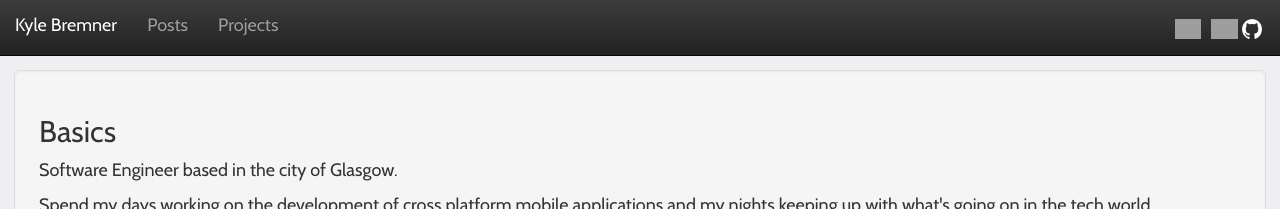
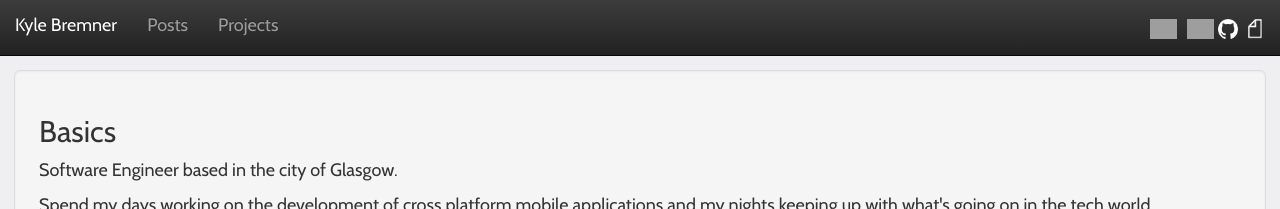
Before and after one commit to kbremner/kbremner.github.io, a Jekyll site: the page built from index.html, in a window 1280 px wide. Shown: the top 209 px of the page. Built offline with Jekyll 4.4.1, drawn with Linux system fonts in a browser that asks for light colours; nearby versions of some CDN libraries; comment, search, counter and statistics services are not loaded; grey boxes are pictures that could not be loaded.

Commit message:
added CV icon

```diff
--- a/_config.yml
+++ b/_config.yml
@@ -1,3 +1,4 @@
 name: Kyle Bremner
 email: contact@kbremner.com
+cv: http://cvmkr.com/UJM4
 timezone: Europe/London
--- a/_includes/github.html
+++ /dev/null
@@ -1 +0,0 @@
-<a href="https://github.com/kbremner" target="_blank"><img src="/images/GitHub-Mark-Inverted-32px.png" height="20" alt="View my profile"></a>
--- a/_includes/linkedin.html
+++ /dev/null
@@ -1 +0,0 @@
-<a href="http://uk.linkedin.com/in/kylebremner" target="_blank"><img src="http://s.c.lnkd.licdn.com/scds/common/u/img/webpromo/btn_in_20x15.png" height="20" alt="View my profile"></a>
--- a/_includes/twitter.html
+++ /dev/null
@@ -1 +0,0 @@
-<a href="https://twitter.com/_kbremner" target="_blank"><img src="https://g.twimg.com/Twitter_logo_blue.png" height="20" style="margin-right:6px;" alt="View my profile"></a>
--- a/_layouts/default.html
+++ b/_layouts/default.html
@@ -51,9 +51,18 @@
             <li><a href="/projects">Projects</a></li>
           </ul>
           <p class="nav navbar-text navbar-right social">
-            {% include twitter.html %}
-            {% include linkedin.html %}
-            {% include github.html %}
+              <a href="https://twitter.com/_kbremner" target="_blank">
+                  <img src="https://g.twimg.com/Twitter_logo_blue.png" height="20" style="margin-right:6px;" alt="View my profile">
+              </a>
+              <a href="http://uk.linkedin.com/in/kylebremner" target="_blank">
+                  <img src="http://s.c.lnkd.licdn.com/scds/common/u/img/webpromo/btn_in_20x15.png" height="20" alt="View my profile">
+              </a>
+              <a href="https://github.com/kbremner" target="_blank">
+                  <img src="/images/GitHub-Mark-Inverted-32px.png" width="20" height="20" style="margin-right:6px;" alt="View my profile">
+              </a>
+              <a href="{{ site.cv }}" target="_blank">
+                  <img src="/images/cv.png" height="20" alt="View my CV">
+              </a>
           </p>
         </div>
         </div>
--- a/index.html
+++ b/index.html
@@ -25,7 +25,7 @@ published: true
     <p>If you'd like to get in touch, please feel free to <a href="mailto:{{ site.email }}" >drop me a line</a>.</p>
     <p>I am always looking to challenge myself and gain more experience. If you have an exciting opportunity
         that you think I might be a good fit for, please feel free to
-        <a href="http://cvmkr.com/UJM4" target="_blank">take a look at my CV</a> and get in touch.</p>
+        <a href="{{ site.cv }}" target="_blank">take a look at my CV</a> and get in touch.</p>
 </div>
 
 <a class="twitter-timeline" href="https://twitter.com/_kbremner" data-widget-id="571834646892388352">Tweets by @_kbremner</a>
```
Also changed, not shown: images/cv.png (added), 1 other file.
